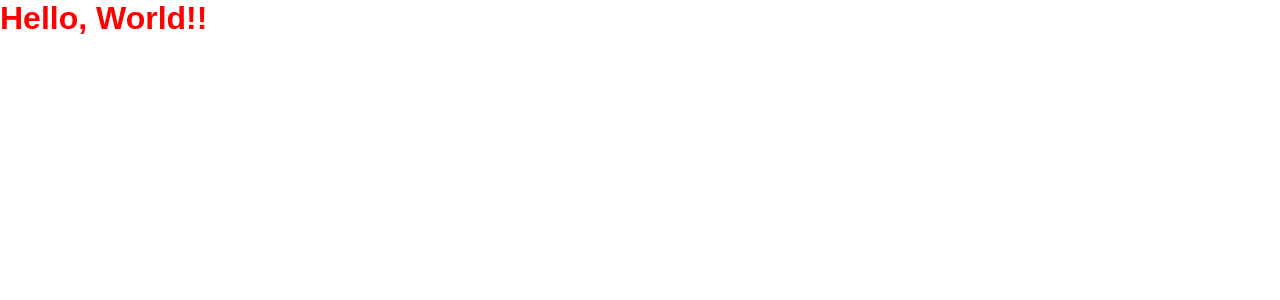
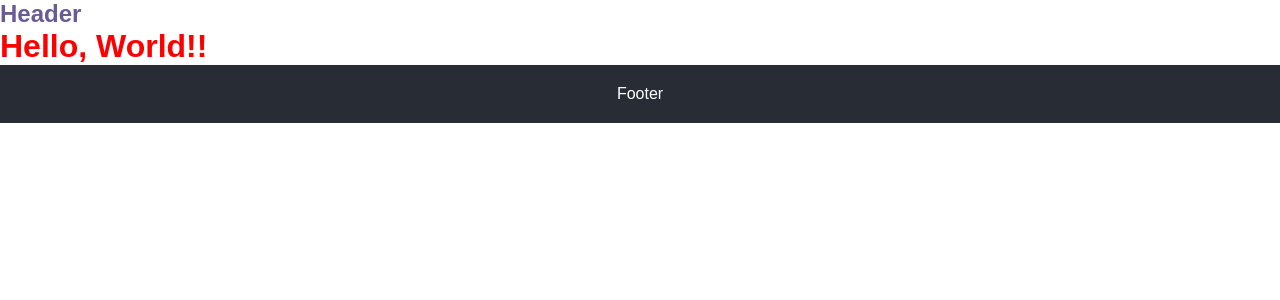
Before and after one commit to InvisibleTomato/color-mix, a Next.js app: page / in a window 1280 px wide. Shown: the top 300 px of the page. Built offline with nearby package versions, Linux system fonts and the light colour scheme.

Commit message:
✨ 既存のコードを削除し、header, footer, mainの3つに分割

```diff
--- a/src/app/layout.tsx
+++ b/src/app/layout.tsx
@@ -1,16 +1,8 @@
 import type { Metadata } from "next";
-import { Geist, Geist_Mono } from "next/font/google";
+
 import "./globals.css";
-
-const geistSans = Geist({
-  variable: "--font-geist-sans",
-  subsets: ["latin"],
-});
-
-const geistMono = Geist_Mono({
-  variable: "--font-geist-mono",
-  subsets: ["latin"],
-});
+import { Header } from "@/app/components/Header/Header";
+import { Footer } from "@/app/components/Footer/Footer";
 
 export const metadata: Metadata = {
   title: "Create Next App",
@@ -23,9 +15,13 @@
   children: React.ReactNode;
 }>) {
   return (
-    <html lang="en">
-      <body className={`${geistSans.variable} ${geistMono.variable}`}>
-        {children}
+    <html lang="ja">
+      <body>
+        <Header />
+
+        <main>{children}</main>
+
+        <Footer />
       </body>
     </html>
   );
```
